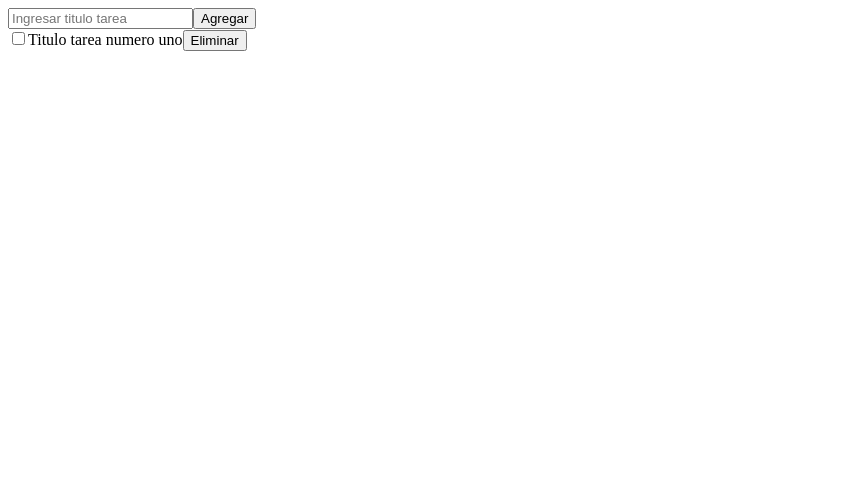
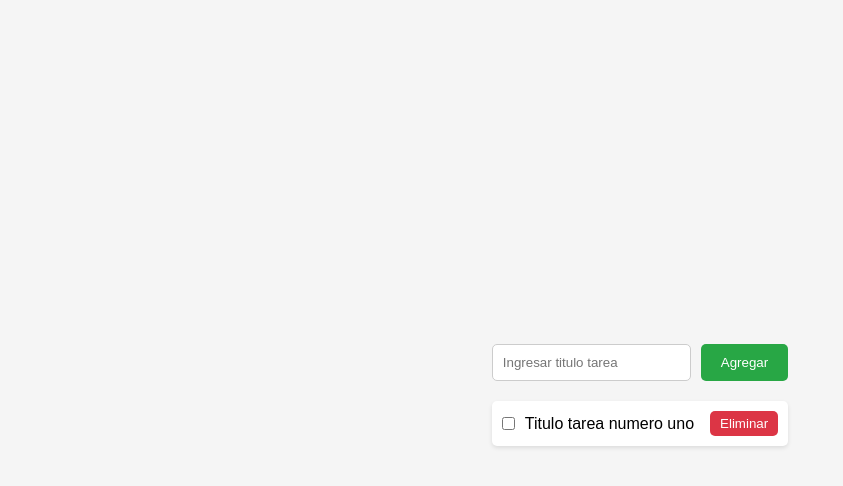
Before and after one commit to AlexUrquizaa/to-do-app, a React (Vite) app: page / in a window 1280 px wide. Shown: the top 486 px of the page, without its empty margins (0-843 px from the left). Built offline with nearby package versions, Linux system fonts and the light colour scheme.

Commit message:
Se agregan estilos basicos

```diff
--- a/index.css
+++ b/index.css
@@ -0,0 +1,18 @@
+/* index.css */
+
+/* Reset básico para eliminar márgenes y paddings por defecto */
+* {
+  margin: 0;
+  padding: 0;
+  box-sizing: border-box;
+  font-family: Arial, sans-serif;
+}
+
+/* Estilo general para el body */
+body {
+  background-color: #f5f5f5;
+  display: flex;
+  justify-content: center;
+  align-items: center;
+  height: 100vh;
+}
--- a/main.jsx
+++ b/main.jsx
@@ -1,5 +1,6 @@
 import { createRoot } from "react-dom/client";
 import App from "./src/app";
+import './index.css';
 
 const root = createRoot(document.getElementById('app'));
 root.render(
--- a/src/app.css
+++ b/src/app.css
@@ -0,0 +1,67 @@
+/* app.css */
+
+/* Estilo para el contenedor principal */
+form {
+  display: flex;
+  justify-content: center;
+  margin-bottom: 20px;
+}
+
+/* Estilo para el input de la tarea */
+form input[type="text"] {
+  padding: 10px;
+  border: 1px solid #ccc;
+  border-radius: 5px;
+  margin-right: 10px;
+  flex-grow: 1;
+  max-width: 300px;
+}
+
+/* Estilo para el botón de agregar */
+form button {
+  padding: 10px 20px;
+  background-color: #28a745;
+  color: white;
+  border: none;
+  border-radius: 5px;
+  cursor: pointer;
+}
+
+form button:hover {
+  background-color: #218838;
+}
+
+/* Estilo para cada tarea (article) */
+article {
+  display: flex;
+  align-items: center;
+  background-color: white;
+  padding: 10px;
+  margin-bottom: 10px;
+  border-radius: 5px;
+  box-shadow: 0 2px 4px rgba(0, 0, 0, 0.1);
+}
+
+/* Estilo para el checkbox */
+article input[type="checkbox"] {
+  margin-right: 10px;
+}
+
+/* Estilo para el texto de la tarea */
+article span {
+  flex-grow: 1;
+}
+
+/* Estilo para el botón de eliminar */
+article button {
+  background-color: #dc3545;
+  color: white;
+  border: none;
+  border-radius: 5px;
+  padding: 5px 10px;
+  cursor: pointer;
+}
+
+article button:hover {
+  background-color: #c82333;
+}
--- a/src/app.jsx
+++ b/src/app.jsx
@@ -1,20 +1,35 @@
+import { useState } from "react";
+import './app.css';
 
 function App(){
+  const [title, setTitle] = useState('');
+
+  // Asigno valores al value del input. Ya tengo un titulo de tarea.
+  const handleInputTask = (event) => {
+    const value = event.target.value;
+    setTitle(value);
+  }
+
+  const handleClick = (event) => {
+    event.preventDefault();
+    // Actualizar aqui la lista?
+  }
+
   return (
-    <div>
+    <>
 
-      <header>
-        <input type="text" placeholder="Ingresar titulo tarea"/>
-        <button>Agregar</button>
-      </header>
+      <form onSubmit={handleClick}>
+        <input type='text' placeholder='Ingresar titulo tarea' onChange={handleInputTask} value={title}/>
+        <button type='submit'>Agregar</button>
+      </form>
 
       <article>
-        <input type="checkbox" />
+        <input type='checkbox'/>
         <span>Titulo tarea numero uno</span>
         <button>Eliminar</button>
       </article>
 
-    </div>
+    </>
   );
 }
 
```
